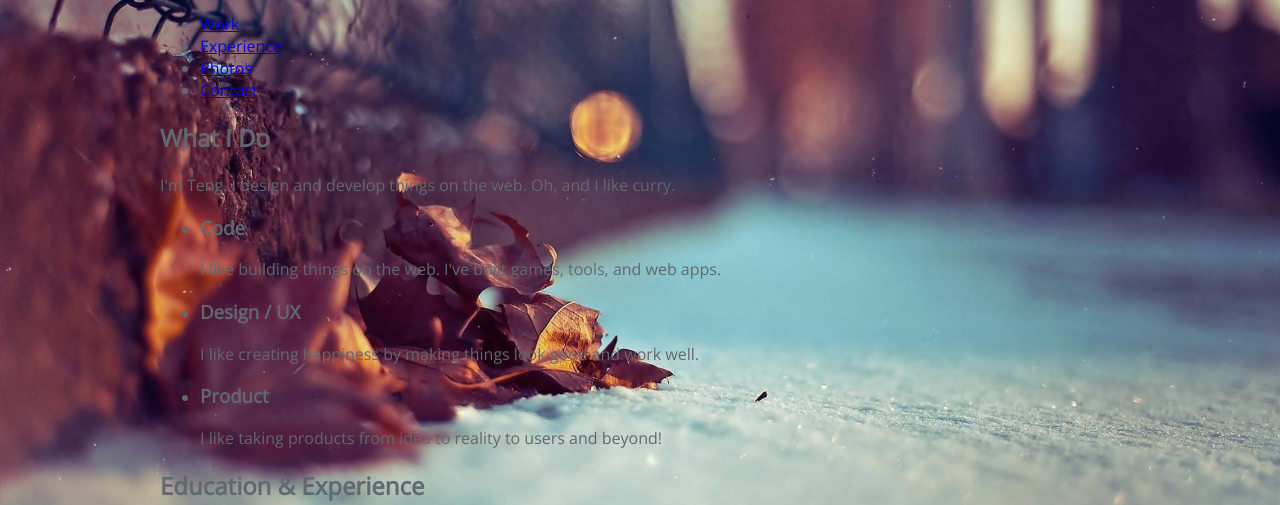
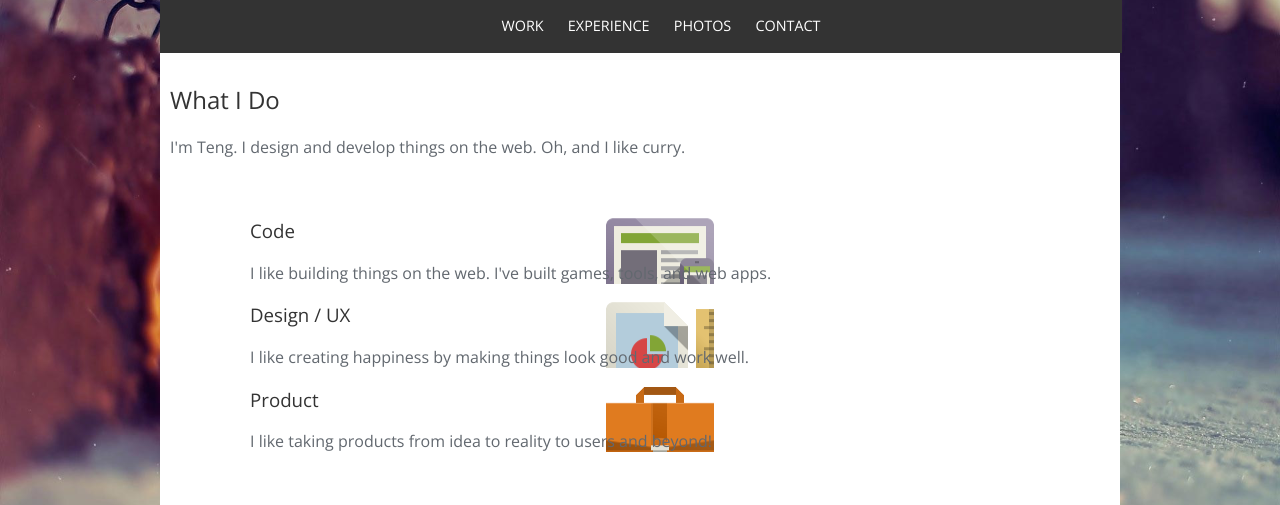
Before and after one commit to samael65535/sike-css, a website: page index.html in a window 1280 px wide. Shown: the part 269-774 px from the top of the page. Drawn offline with nearby package versions, Linux system fonts and the light colour scheme; a web font is replaced by a local one.

Commit message:
second day

```diff
--- a/css/main.css
+++ b/css/main.css
@@ -7,6 +7,11 @@ body {
     font-family: 'Open Sans','helvetica',arial,sans-serif;
     font-weight: 300;
     color: #62686f;
+}
+
+h1, h2, h3, h4, h5, h6 {
+    color: #333;
+    font-weight: 300;
 }
 
 .container {
@@ -20,6 +25,7 @@ body {
     padding: 1px;   /* 避免margin折叠 */
 
 }
+
 
 .main-header h1{
     margin: 0 auto;
@@ -44,9 +50,69 @@ body {
     box-shadow: 0 0px 2px 1px rgba(0,0,0,0.2);
 }
 
+.main-nav {
+    background-color: #333;
+    width: 960px;
+    text-align: center;
+    display: inline-block;
+    padding: 1px;
+}
+
+.main-nav ul li {
+    margin: 15px 10px;
+    display: inline;
+    list-style: none;
+}
+
+.main-nav ul li a {
+    color: #fff;
+    font-size: 0.9rem;
+    font-weight: 300;
+    text-transform: uppercase;
+    text-decoration: none;
+}
+
+.main-nav ul li a:hover {
+    text-decoration: underline;
+}
+
 .centered-image {
     display: block;
     width: 25%;
     margin: 0 auto;
 
 }
+
+.info-section {
+    padding: 10px;
+    margin: 0px auto;
+    background-color: #fff;
+}
+
+.whatido__skill-list {
+    list-style: none;
+    margin-top: 60px;
+}
+
+.whatido__skill--code {
+    background-image: url(../img/skill-code.png);
+    background-repeat: no-repeat;
+    background-position: center top;
+    padding-left: 40px;
+}
+
+.whatido__skill--design {
+    display: block;
+    background-image: url(../img/skill-design.png);
+    background-repeat: no-repeat;
+    background-position: center top;
+    padding-left: 40px;
+}
+
+.whatido__skill--product {
+    display: block;
+    background-image: url(../img/skill-product.png);
+    background-repeat: no-repeat;
+    background-position: center top;
+    padding-left: 40px;
+}
```
